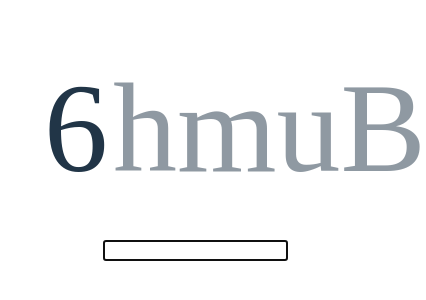
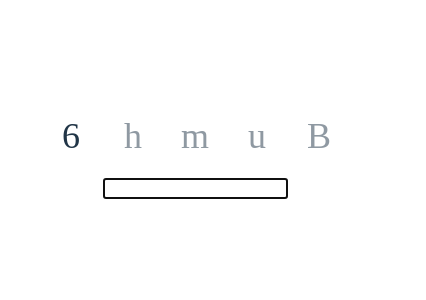
Before and after one commit to JRasmusBm/learn-letters, a React (Vite) app: page / in a window 390 px wide. Shown: the part 268-568 px from the top of the page, 426 px wide, since content can reach past the window. Built offline with nearby package versions, Linux system fonts and the light colour scheme.

Commit message:
fix(mobile): wrap and smaller type

```diff
--- a/src/App.css
+++ b/src/App.css
@@ -23,13 +23,13 @@ output {
   width: 80vw;
   font-family: serif;
   height: 10rem;
+  flex-wrap: wrap;
 }
 
 output span {
   display: flex;
-  font-size: 8rem;
-  height: 100%;
-  width: 100%;
+  font-size: 6rem;
+  min-width: 10rem;
   align-items: center;
   justify-content: center;
 }
@@ -50,3 +50,15 @@ output span.wrong {
 output span.upcoming {
   opacity: 0.5;
 }
+
+@media (max-width: 800px) {
+  html {
+    font-size: 10px !important;
+  }
+}
+
+@media (max-width: 500px) {
+  html {
+    font-size: 6px !important;
+  }
+}
```
